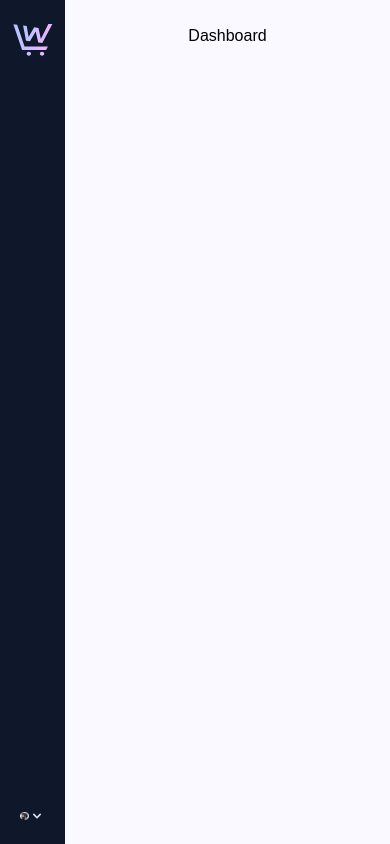
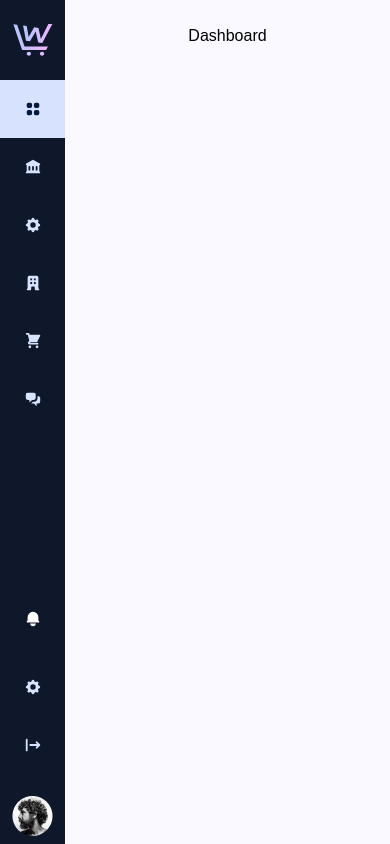
Before and after one commit to sulosp/wecartee-app, a React (Create React App) app in the folder client/: page / in a window 390 px wide. Built offline with nearby package versions, Linux system fonts and the light colour scheme.

Commit message:
sidebar final

```diff
--- a/client/public/index.html
+++ b/client/public/index.html
@@ -1,14 +1,12 @@
 <!DOCTYPE html>
 <html lang="en">
+
 <head>
   <meta charset="utf-8" />
-    <link rel="icon" href="%PUBLIC_URL%/favicon.ico" />
+  <link rel="icon" href="%PUBLIC_URL%/wecarteeFavicon.ico" />
   <meta name="viewport" content="width=device-width, initial-scale=1" />
   <meta name="theme-color" content="#000000" />
-    <meta
-      name="description"
-      content="Web site created using create-react-app"
-    />
+  <meta name="description" content="Web site created using create-react-app" />
   <link rel="apple-touch-icon" href="%PUBLIC_URL%/logo192.png" />
   <!--
       manifest.json provides metadata used when your web app is installed on a
@@ -24,8 +22,9 @@
       work correctly both with client-side routing and a non-root public URL.
       Learn how to configure a non-root public URL by running `npm run build`.
     -->
-    <title>React App</title>
+  <title>Wecartee | Exceptional Virtual Shopping</title>
 </head>
+
 <body>
   <noscript>You need to enable JavaScript to run this app.</noscript>
   <div id="root"></div>
@@ -40,4 +39,5 @@
       To create a production bundle, use `npm run build` or `yarn build`.
     -->
 </body>
+
 </html>
--- a/client/src/components/buyer/dashboard.jsx
+++ b/client/src/components/buyer/dashboard.jsx
@@ -6,7 +6,7 @@ function Dashboard() {
 
   return (
     <div>
-      <h1>Dashboard</h1>
+      Dashboard
     </div>
   );
 }
--- a/client/src/components/controls/toggleSwitch.jsx
+++ b/client/src/components/controls/toggleSwitch.jsx
@@ -1,20 +1,22 @@
-import React from 'react';
+import React from "react";
+import { HiBell } from "react-icons/hi";
 
 export default function ToggleSwitch({ label, checked, onChange }) {
-
   return (
-    <label className="inline-flex items-center justify-start cursor-pointer p-20 w-full max-lg:hidden">
+    <label className="inline-flex items-center justify-start max-lg:justify-center cursor-pointer p-20 w-full ">
       <input
         type="checkbox"
-        className="sr-only peer"
+        className="sr-only peer max-lg:hidden "
         checked={checked}
         onChange={onChange}
       />
-      <div className="relative w-11 h-6 bg-gray-200 peer-focus:outline-none peer-focus:ring-4 peer-focus:ring-blue-300 dark:peer-focus:ring-blue-800 rounded-full peer dark:bg-gray-700 peer-checked:after:translate-x-full rtl:peer-checked:after:-translate-x-full peer-checked:after:border-white after:content-[''] after:absolute after:top-[2px] after:start-[2px] after:bg-white after:border-gray-300 after:border after:rounded-full after:h-5 after:w-5 after:transition-all dark:border-gray-600 peer-checked:bg-blue-600"></div>
+      <div className="relative w-11 h-6 bg-gray-200 max-lg:hidden peer-focus:outline-none peer-focus:ring-4 peer-focus:ring-blue-300 dark:peer-focus:ring-blue-800 rounded-full peer dark:bg-gray-700 peer-checked:after:translate-x-full rtl:peer-checked:after:-translate-x-full peer-checked:after:border-white after:content-[''] after:absolute after:top-[2px] after:start-[2px] after:bg-white after:border-gray-300 after:border after:rounded-full after:h-5 after:w-5 after:transition-all dark:border-gray-600 peer-checked:bg-blue-600"></div>
       <span className="ms-3 text-sm font-medium text-gray-900 dark:text-gray-300 max-lg:hidden lg:flex">
         {label}
       </span>
+      <span className="peer-checked:bg-white peer-checked:text-primary-900  p-2.5 rounded-full text-lg font-medium text-white max-lg:flex lg:hidden">
+        <HiBell />
+      </span>
     </label>
-
   );
 }
--- a/client/src/components/shared/Sidebar.jsx
+++ b/client/src/components/shared/Sidebar.jsx
@@ -10,7 +10,7 @@ import ViewMode from './viewMode'
 
 
 const LinkClasses =
-  "text-primary-100 hover:text-primary-100  p-20 w-full flex  flex-row justify-start  items-center gap-3  max-lg:justify-center hover:bg-primary-700 text-sm font-normal leading-tight max-lg:hidden lg:flex  ";
+  "text-primary-100 hover:text-primary-100  p-20 max-lg:text-lg w-full flex  flex-row justify-start  items-center gap-3  max-lg:justify-center hover:bg-primary-700 text-sm font-normal leading-tight lg:flex  ";
 
 export default function Sidebar() {
   const [notificationsEnabled, setNotificationsEnabled] = useState(false);
@@ -88,7 +88,7 @@ function SidebarLink({ item }) {
       )}
     >
       <span>{item.icon}</span>
-      <span>{item.label}</span>
+      <span className="max-lg:hidden ">{item.label}</span>
     </Link>
   );
 }
--- a/client/src/components/shared/viewMode.jsx
+++ b/client/src/components/shared/viewMode.jsx
@@ -24,19 +24,21 @@ export function ProfileBtn({ item }) {
   };
 
   const LinkClasses =
-    "rounded-full p-[10px]  max-lg:p-0 w-1/2 inline-flex justify-center items-center gap-2 ";
+    "rounded-full p-[10px]  max-lg:p-0 w-1/2 max-lg:w-full  max-lg:min-h-8  inline-flex justify-center items-center gap-2 ";
 
   const { pathname } = useLocation();
 
   return (
-    <div className="flex flex-col justify-end p-20 gap-5">
+    <div
+      className={classNames(
+        "flex flex-col justify-end p-20 max-lg:p-8 gap-5 transition-all ease-in-out duration-300 max-lg:items-center  ",
+        isExpanded ? "max-h-[150px] max-lg:max-h-[170px] S " : "max-h-[70px] "
+      )}
+    >
       <div
         className={classNames(
-          "inline-flex max-lg:hidden rounded-full p-[8px] bg-gradient-to-r from-blue-400 to-fuchsia-500 shadow-inner items-center  transition-opacity duration-1000",
-          {
-            "opacity-100 ": isExpanded,
-            "opacity-0": !isExpanded,
-          }
+          "inline-flex max-lg:flex-col max-lg:w-10 max-lg:p-[5px]  max-lg:gap-4 rounded-full p-[8px] bg-gradient-to-r from-blue-400 to-fuchsia-500 shadow-inner  items-center  transition-opacity ease-in duration-100 ",
+          isExpanded ? "opacity-100 " : "opacity-0 "
         )}
       >
         <Link
@@ -56,7 +58,7 @@ export function ProfileBtn({ item }) {
           <span>
             <BuyerIcon />
           </span>
-          <span>Buyer</span>
+          <span className="max-lg:hidden"> Buyer</span>
         </Link>
         <Link
           to="/overview"
@@ -70,12 +72,12 @@ export function ProfileBtn({ item }) {
           <span>
             <SellerIcon />
           </span>
-          <span>Seller</span>
+          <span className="max-lg:hidden">Seller</span>
         </Link>
       </div>
 
       <button
-        className="inline-flex justify-between w-full items-center"
+        className="inline-flex justify-between w-full items-center max-lg:justify-center"
         onClick={handleClick}
       >
         <div className="inline-flex justify-start gap-3 items-center">
@@ -85,7 +87,7 @@ export function ProfileBtn({ item }) {
           </span>
         </div>
 
-        <span className="text-primary-100 ">
+        <span className="text-primary-100 max-lg:hidden ">
           {isExpanded ? (
             <HiChevronUp className="transform rotate-0 transition-transform ease-in-out duration-300" />
           ) : (
--- a/client/tailwind.config.js
+++ b/client/tailwind.config.js
@@ -114,6 +114,7 @@ module.exports = {
 
       padding: {
         '2': '2px',
+        '3':'3px',
         '5':'5px',
         '8': '8px',
         '10':'10px',
```
Also changed, not shown: 2 other files (tests, documents, lock files or other folders). Lines whose indentation alone changed are shown as unchanged.
